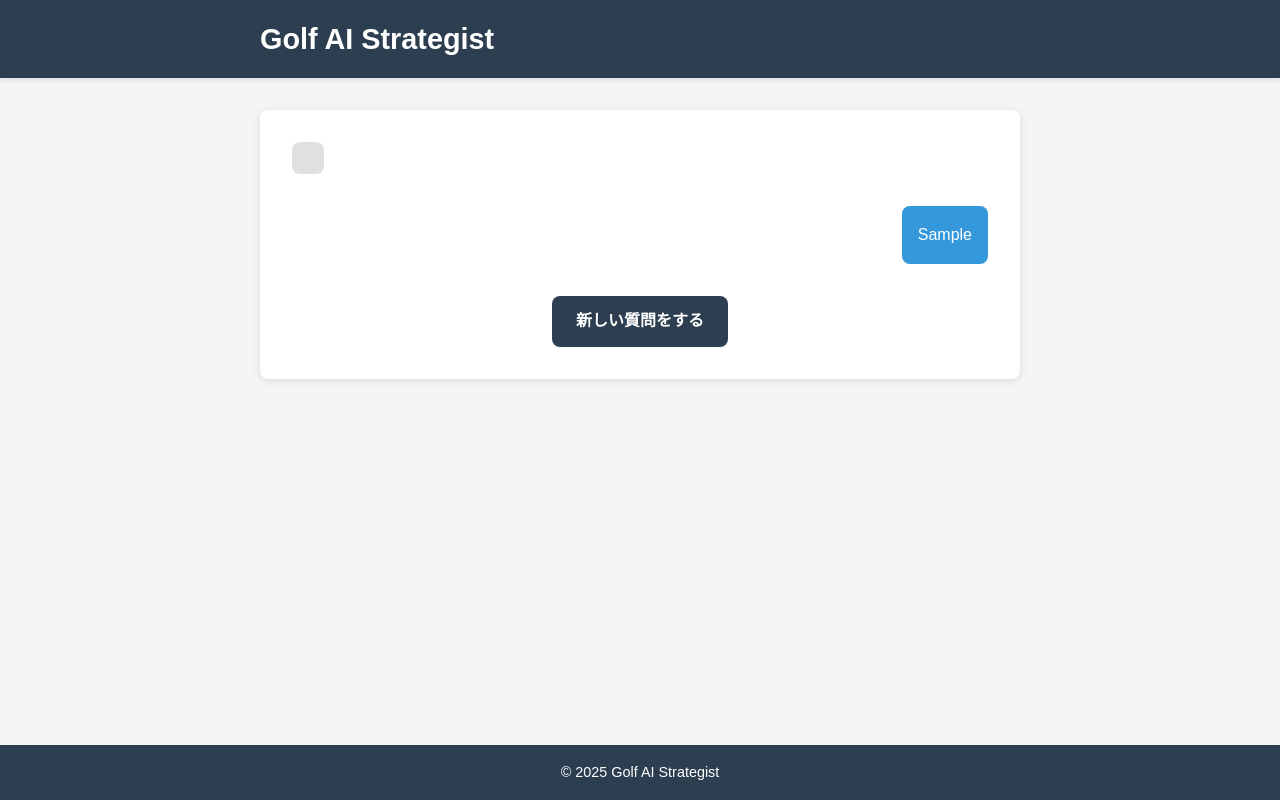
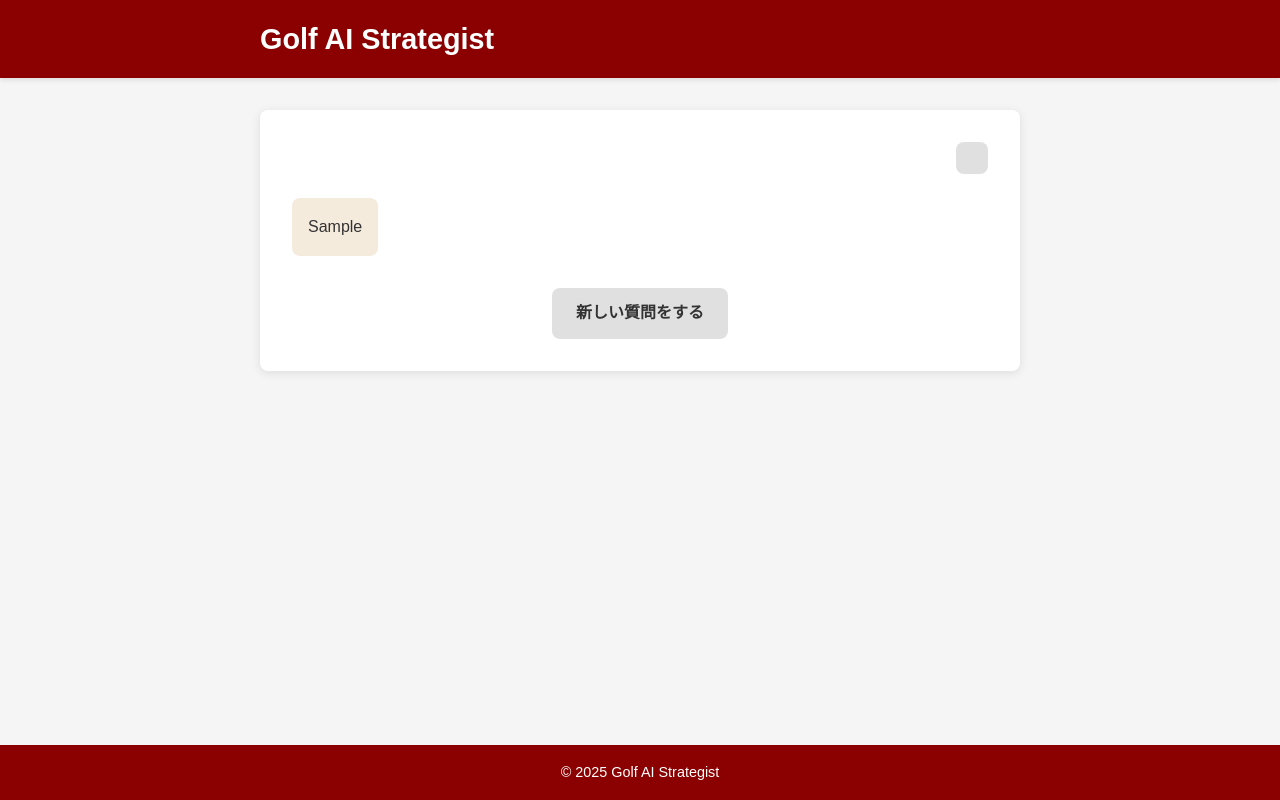
Before and after one commit to Codeissei/golf_link, a Flask app: template app/templates/result.html in a window 1280 px wide. Run offline with Flask 3, Linux system fonts and the light colour scheme; the template is opened without the code that fills it: most values are stand-ins (such as "Sample title", 1, 10 or a date in 2020).

Commit message:
Flaskアプリケーションにローディングインジケーターを追加し、タイムスタンプを日本時間に変更。スタイルを調整し、不要なコードを整理。

```diff
--- a/app/static/css/style.css
+++ b/app/static/css/style.css
@@ -40,7 +40,7 @@
 
 /* ヘッダー */
 header {
-    background-color: var(--primary-color);
+    background-color: #8B0000; /* ボルドー（ワインレッド）色 */
     color: white;
     padding: 1rem 0;
     box-shadow: 0 2px 5px rgba(0, 0, 0, 0.1);
@@ -64,7 +64,7 @@
 
 /* フッター */
 footer {
-    background-color: var(--primary-color);
+    background-color: #8B0000; /* ボルドー（ワインレッド）色 */
     color: white;
     padding: 1rem 0;
     text-align: center;
@@ -180,27 +180,30 @@
     background-color: var(--light-gray);
     border-radius: var(--border-radius);
     padding: 1rem;
-    align-self: flex-start;
+    align-self: flex-end; /* 右側に配置 */
+    max-width: 80%;
+    margin-left: auto;
+    margin-right: 0;
+}
+
+.chat-message.ai .message-content {
+    background-color: #F5EBDD; /* 薄いピンクベージュ */
+    color: #333;
+    border-radius: var(--border-radius);
+    padding: 1rem;
+    align-self: flex-start; /* 左側に配置 */
     max-width: 80%;
     margin-left: 0;
     margin-right: auto;
 }
 
-.chat-message.ai .message-content {
-    background-color: var(--secondary-color);
-    color: white;
-    border-radius: var(--border-radius);
-    padding: 1rem;
-    align-self: flex-end;
-    max-width: 80%;
-    margin-left: auto;
-    margin-right: 0;
-}
-
 .message-time {
     font-size: 0.8rem;
     color: var(--dark-gray);
-    margin-top: 0.5rem;
+    margin-top: 0.3rem;
+    margin-bottom: 0.5rem;
+    text-align: right;
+    padding-right: 1rem;
 }
 
 .no-results {
@@ -231,11 +234,12 @@
 }
 
 .back-btn {
-    background-color: var(--primary-color);
+    background-color: var(--light-gray); /* グレー */
+    color: #333; /* 背景色が明るいので文字色を暗くする */
 }
 
 .back-btn:hover {
-    background-color: #1e2b38;
+    background-color: #c0c0c0; /* ホバー時は少し暗いグレー */
 }
 
 /* レスポンシブ対応 */
--- a/app/templates/result.html
+++ b/app/templates/result.html
@@ -11,9 +11,9 @@
                     <div class="message-content">
                         <p>{{ item.q|nl2br }}</p>
                     </div>
-                    <div class="message-time" aria-label="質問時刻">
-                        {{ item.ts|format_datetime }}
-                    </div>
+                </div>
+                <div class="message-time" aria-label="質問時刻">
+                    {{ item.ts|format_datetime }}
                 </div>
                 <div class="chat-message ai">
                     <div class="message-content">
```
Also changed, not shown: other parts of app/static/css/style.css (+33 -3 lines), app/routes/main.py (+4 -3 lines), app/templates/index.html (+36 -0 lines), .obsidian/workspace.json.
